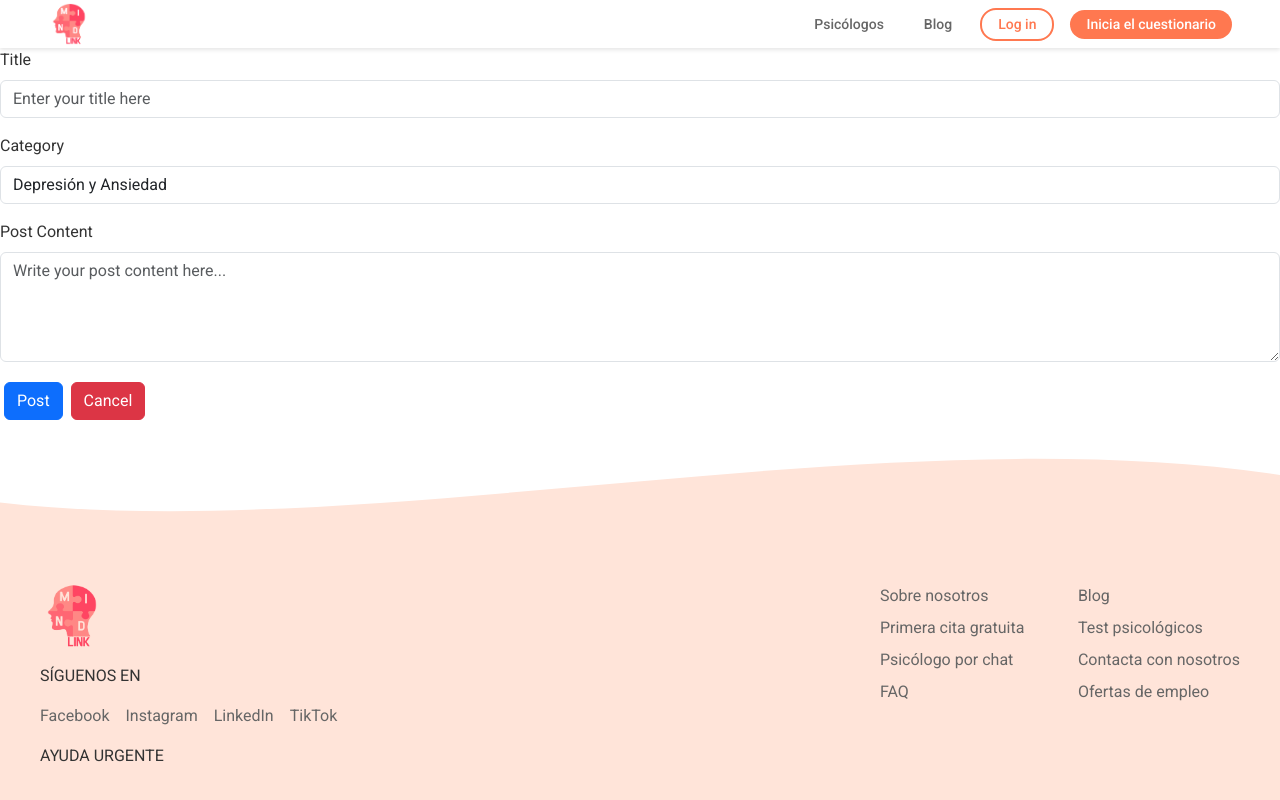
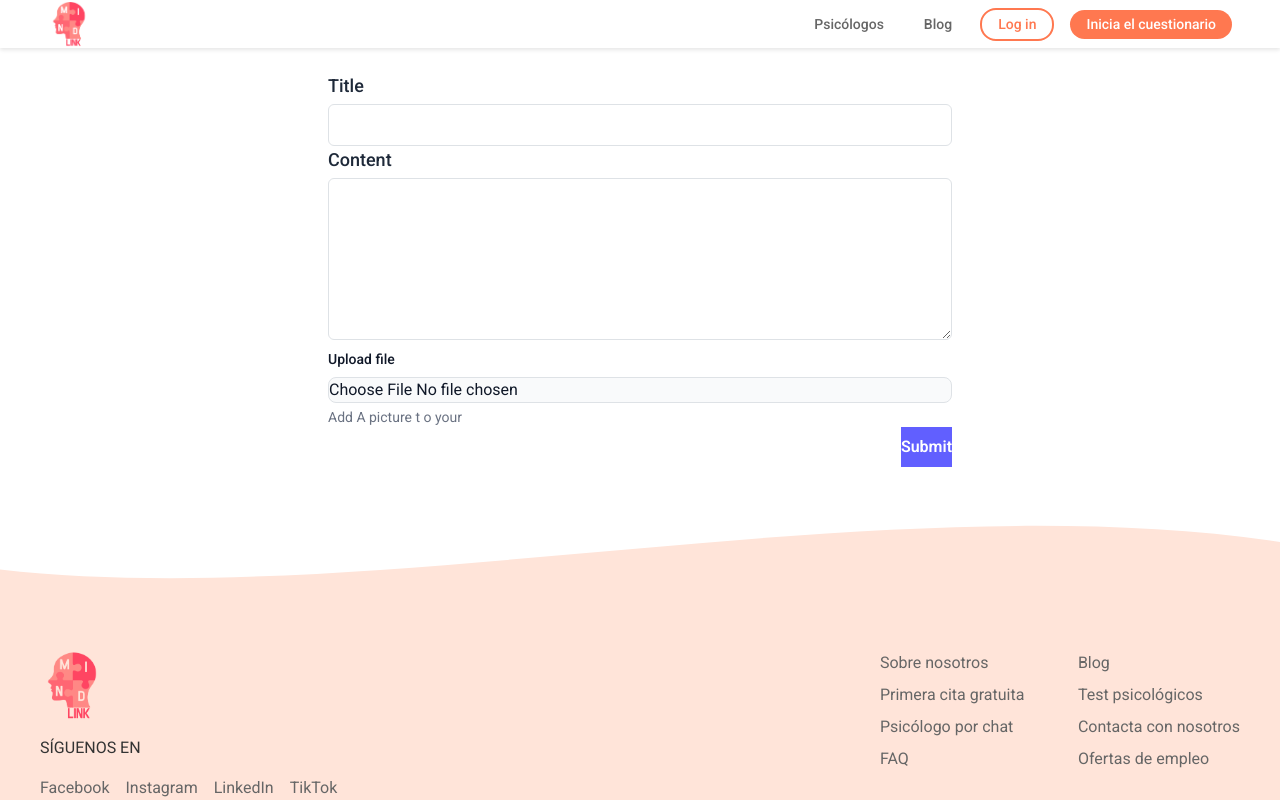
Before and after one commit to Madtore/mind-link, an Angular app: page /add-post/1 in a window 1280 px wide. Shown: the top 800 px of the page. Built offline with nearby package versions, Linux system fonts and the light colour scheme.

Commit message:
Mejorada Blog

```diff
--- a/package.json
+++ b/package.json
@@ -24,10 +24,13 @@
     "@angular/router": "^18.1.0",
     "@angular/ssr": "^18.1.3",
     "@fortawesome/fontawesome-free": "^6.7.2",
+    "@tailwindcss/postcss": "^4.0.0",
     "bootstrap": "^5.3.3",
     "express": "^4.18.2",
     "mind-link": "file:",
+    "postcss": "^8.5.1",
     "rxjs": "~7.8.0",
+    "tailwindcss": "^4.0.0",
     "tslib": "^2.3.0",
     "zone.js": "~0.14.3"
   },
--- a/src/app/pages/blog/blog.component.html
+++ b/src/app/pages/blog/blog.component.html
@@ -1,18 +1,17 @@
-<section class="blog-container">
+<div class="blog-container p-5 font-sans">
+  <header class="blog-header flex justify-between items-center mb-5">
+    <h1 class="text-2xl font-bold">My Blog</h1>
+    <button
+      class="add-post-btn px-5 py-2 text-white text-sm font-medium bg-orange-500 hover:bg-orange-600 rounded-lg shadow-md transition"
+      (click)="showForm()"
+    >
+      + Add Post
+    </button>
+  </header>
 
-    <div class="blog-header">
-      <h1>My Blog</h1>
-      <button class="add-post-btn" (click)="showForm()" >+ Add Post</button>
+  <div class="posts-container grid grid-cols-1 sm:grid-cols-2 lg:grid-cols-3 xl:grid-cols-4 gap-4">
+    <div *ngFor="let post of posts">
+      <app-post [post]="post"></app-post>
     </div>
-
-    <!--<div *ngIf="show" class="app-post-form-container">
-      <app-post-form (unshow)="unshowForm()"></app-post-form>
-    </div>-->
-    <div class="container mt-4">
-      <div class="row">
-        <div class="col-md-4 mb-4" *ngFor="let post of posts; let i = index">
-          <app-post [post]="post"></app-post>
-        </div>
-      </div>
-    </div>
-  </section>
+  </div>
+</div>
--- a/src/app/pages/blog/blog.component.scss
+++ b/src/app/pages/blog/blog.component.scss
@@ -7,42 +7,78 @@
     display: flex;
     justify-content: space-between;
     align-items: center;
+    margin-bottom: 20px;
   }
 
   .add-post-btn {
     padding: 10px 20px;
     font-size: 16px;
+    border: none;
+    background-color: #ff7043;
+    color: #fff;
+    border-radius: 4px;
     cursor: pointer;
+    transition: background-color 0.3s;
   }
 
-.posts-container {
-  margin-top: 20px;
+  .add-post-btn:hover {
+    background-color: #e64a19;
   }
 
-.app-post-form-container {
-  position: absolute;
-  top: 0;
-  left: 0;
-  width: 100%;
-  height: 100%;
-  background: rgba(255, 255, 255, 0.5);
-  backdrop-filter: blur(8px);
-  z-index: 10;
-  display: flex;
-  justify-content: center;
-  align-items: center;
+  .posts-container .row {
+    display: grid;
+    grid-template-columns: repeat(auto-fill, minmax(280px, 1fr));
+    gap: 16px;
   }
 
-app-post-form {
-  z-index: 20;
-  background: white;
-  padding: 40px;
+  .post-card {
+    border: 1px solid #e0e0e0;
     border-radius: 8px;
-  box-shadow: 0 4px 8px rgba(0, 0, 0, 0.2);
-  width: 90%;
-  max-width: 600px;
-  box-sizing: border-box;
+    overflow: hidden;
+    transition: box-shadow 0.3s;
   }
-.text-orange {
-  color: orange;
+
+  .post-card:hover {
+    box-shadow: 0 4px 12px rgba(0, 0, 0, 0.1);
   }
+
+  .post-image {
+    width: 100%;
+    height: 200px;
+    object-fit: cover;
+    border-bottom: 1px solid #e0e0e0;
+  }
+
+  .post-content {
+    padding: 16px;
+  }
+
+  .post-category {
+    display: inline-block;
+    background-color: #ff7043;
+    color: #fff;
+    font-size: 12px;
+    font-weight: bold;
+    padding: 4px 8px;
+    border-radius: 12px;
+    margin-bottom: 8px;
+  }
+
+  .post-title {
+    font-size: 18px;
+    margin: 8px 0;
+  }
+
+  .post-link {
+    color: #333;
+    text-decoration: none;
+  }
+
+  .post-link:hover {
+    color: #ff7043;
+  }
+
+  .post-description {
+    font-size: 14px;
+    color: #666;
+  }
--- a/src/app/pages/blog/blog.component.ts
+++ b/src/app/pages/blog/blog.component.ts
@@ -4,7 +4,6 @@ import { NgFor, NgIf } from '@angular/common';
 import { Router } from '@angular/router';
 import { BlogService } from '../../services/blog.service';
 import { GetPost } from '../../common/Post/get-post';
-import { HttpClientModule } from '@angular/common/http';
 import { PostComponent } from "../post/post.component";
 
 
--- a/src/app/pages/post-form/post-form.component.html
+++ b/src/app/pages/post-form/post-form.component.html
@@ -1,23 +1,25 @@
-<form class="post-form">
-  <div class="mb-3">
-    <label for="exampleFormControlInput1" class="form-label">Title</label>
-    <input type="text" class="form-control" id="exampleFormControlInput1" placeholder="Enter your title here" #title/>
-  </div>
-  <div class="mb-3">
-    <label for="exampleFormControlSelect1" class="form-label">Category</label>
-    <select class="form-control" id="exampleFormControlSelect1" #category>
-      <option>Depresión y Ansiedad</option>
-      <option>Ansiedad Social</option>
-      <option>Presión Social</option>
-      <option>Estrés</option>
-    </select>
-  </div>
-  <div class="mb-3">
-    <label for="exampleFormControlTextarea1" class="form-label">Post Content</label>
-    <textarea class="form-control" id="exampleFormControlTextarea1" rows="4" placeholder="Write your post content here..." #contenido></textarea>
-  </div>
-  <div class="form-buttons">
-    <button type="button" class="btn btn-primary m-1" (click)="postSubmit(title.value,contenido.value, category.value)">Post</button>
-    <button type="button" class="btn btn-danger m-1" (click)="disapearCreatePost()">Cancel</button>
-  </div>
-</form>
+<div class="max-w-2xl mx-auto p-4">
+  <form action="/submit-post" method="POST">
+      <div class="mb-6">
+          <label for="title" class="block text-lg font-medium text-gray-800 mb-1">Title</label>
+          <input type="text" id="title" name="title" class="w-full px-4 py-2 border border-gray-300 rounded-md focus:outline-none focus:border-indigo-500" required>
+      </div>
+
+      <div class="mb-6">
+          <label for="content" class="block text-lg font-medium text-gray-800 mb-1">Content</label>
+          <textarea id="content" name="content" class="w-full px-4 py-2 border border-gray-300 rounded-md focus:outline-none focus:border-indigo-500" rows="6" required></textarea>
+      </div>
+
+
+      <div>
+        <label class="block mb-2 text-sm font-medium text-gray-900 dark:text-white" for="user_avatar">Upload file</label>
+        <input class="block w-full text-sm text-gray-900 border border-gray-300 rounded-lg cursor-pointer bg-gray-50 dark:text-gray-400 focus:outline-none dark:bg-gray-700 dark:border-gray-600 dark:placeholder-gray-400" aria-describedby="user_avatar_help" id="user_avatar" type="file">
+        <div class="mt-1 text-sm text-gray-500 dark:text-gray-300" id="user_avatar_help">Add A picture t o your</div>
+      </div>
+
+
+      <div class="flex justify-end">
+          <button type="submit" class="px-6 py-2 bg-indigo-500 text-white font-semibold rounded-md hover:bg-indigo-600 focus:outline-none">Submit</button>
+      </div>
+  </form>
+</div>
--- a/src/app/pages/post-form/post-form.component.ts
+++ b/src/app/pages/post-form/post-form.component.ts
@@ -1,6 +1,5 @@
 import { Component, EventEmitter, inject, Output } from '@angular/core';
 import { ActivatedRoute, Router } from '@angular/router';
-import { timeLog } from 'console';
 import { CreatePost } from '../../common/Post/create-post';
 import { BlogService } from '../../services/blog.service';
 import { HttpClientModule } from '@angular/common/http';
--- a/src/app/pages/post/post.component.html
+++ b/src/app/pages/post/post.component.html
@@ -1,17 +1,20 @@
-<div class="card mb-4" style="max-width: 20rem;">
-    <!-- Optional Image
-    <img *ngIf="post.image" [src]="post.image" class="card-img-top" alt="Post Image" />
-    -->
-    <!-- Card Body -->
-    <div class="card-body">
-      <!-- Post Title -->
-      <h5 class="card-title text-orange">{{ post.title }}</h5>
-
-      <!-- Post Content -->
-      <p class="card-text">{{ post.content }}</p>
-
-      <!-- Post Category -->
-      <p class="card-text small text-muted text-orange">{{ post.categoria }}</p>
-    </div>
-
-</div>
+<article class="post-card bg-white border border-gray-200 rounded-lg overflow-hidden shadow-sm hover:shadow-md transition">
+  <img
+    src="https://cdn.tailgrids.com/1.0/assets/images/blogs/blog-01/image-02.jpg"
+    alt="Post Image"
+    class="post-image w-full h-48 object-cover border-b border-gray-200"
+  />
+  <div class="post-content p-4">
+    <span class="post-category bg-orange-500 text-white text-xs font-semibold px-2 py-1 rounded-full">
+      {{ post.categoria }}
+    </span>
+    <h3 class="post-title mt-2 text-lg font-semibold">
+      <a href="javascript:void(0)" class="post-link text-gray-800 hover:text-orange-500 transition">
+        {{ post.title }}
+      </a>
+    </h3>
+    <p class="post-description mt-2 text-sm text-gray-600">
+      {{ post.content }}
+    </p>
+  </div>
+</article>
--- a/src/styles.scss
+++ b/src/styles.scss
@@ -1,3 +1,4 @@
+@import "tailwindcss";
 :root {
     --primary-color: #FF6B4A;
     --warm-white: #FDF6F0;
```
Also changed, not shown: .postcssrc.json (added), 1 other file (tests, documents, lock files or other folders). Lines whose indentation alone changed are shown as unchanged.
